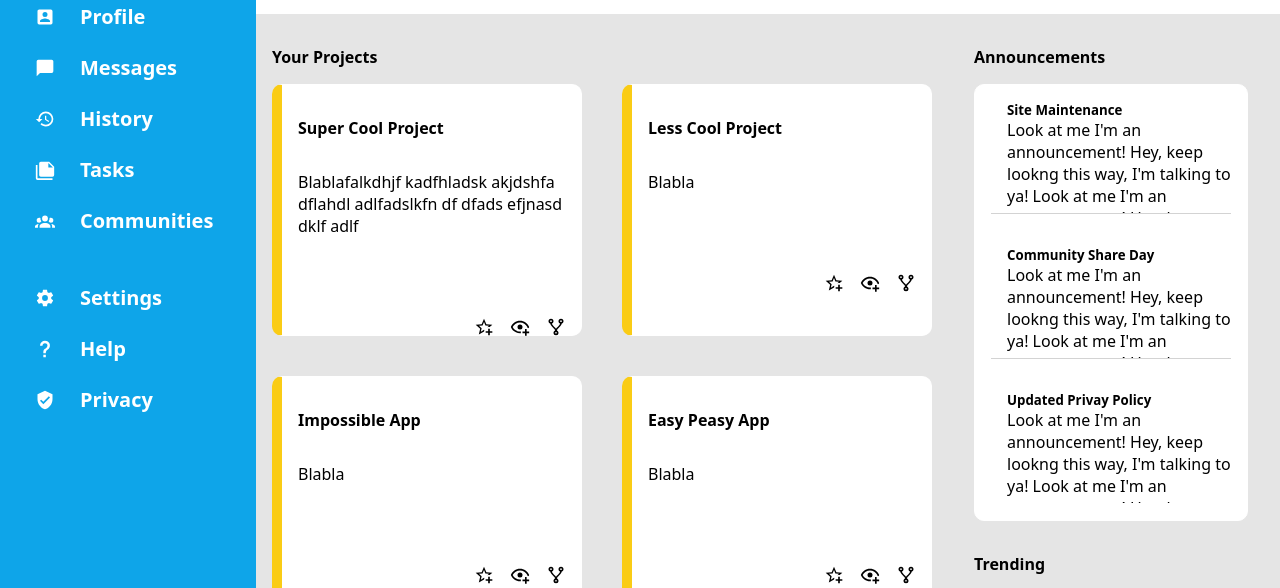
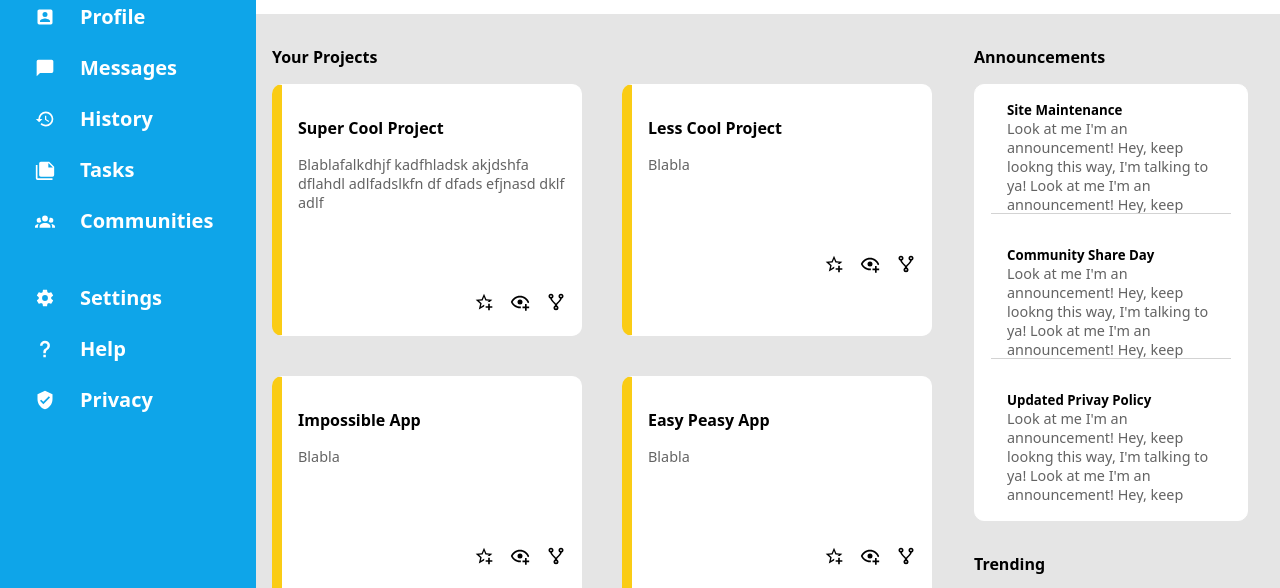
Before and after one commit to massibiella/admin-dashboard, a plain HTML site: page index.html in a window 1280 px wide. Shown: the part 178-766 px from the top of the page. Drawn offline with Linux system fonts and the light colour scheme.

Commit message:
Fixed spacing in cards, colored sub-paragraphs grey

```diff
--- a/index.html
+++ b/index.html
@@ -142,20 +142,26 @@
                     <div class="ann-grid">
                         <div class="ann-text">
                             <h5>Site Maintenance</h5>
+                            <p>
                                 Look at me I'm an announcement! Hey, keep lookng this way, I'm talking to ya!
                                 Look at me I'm an announcement! Hey, keep lookng this way, I'm talking to ya!
+                            </p>
                         </div>
                         <div class="ann-text">
                             <h5>Community Share Day</h5>
+                            <p>
                                 Look at me I'm an announcement! Hey, keep lookng this way, I'm talking to ya!
                                 Look at me I'm an announcement! Hey, keep lookng this way, I'm talking to ya!
                                 Look at me I'm an announcement! Hey, keep lookng this way, I'm talking to ya!
                                 Look at me I'm an announcement! Hey, keep lookng this way, I'm talking to ya!
+                            </p>
                         </div>
                         <div class="ann-text">
                             <h5>Updated Privay Policy</h5>
+                            <p>
                                 Look at me I'm an announcement! Hey, keep lookng this way, I'm talking to ya!
                                 Look at me I'm an announcement! Hey, keep lookng this way, I'm talking to ya!
+                            </p>
                         </div>
 
                     </div>
--- a/styles.css
+++ b/styles.css
@@ -152,10 +152,18 @@ body {
 
 .card h4 {
     margin: 2rem 1rem;
+    margin-bottom: 1rem;
 }
 
 .card p {
     margin: 0 1rem;
+}
+
+.card > p,
+.ann-text > p,
+.tren-text {
+    color: rgb(99, 99, 99);
+    font-size: 0.90rem;
 }
 
 .card-icons {
@@ -246,6 +254,5 @@ body {
 }
 
 .tren-text > span {
-    color: rgb(99, 99, 99);
     font-size: 0.9rem;
 }
```
Lines whose indentation alone changed are shown as unchanged.
